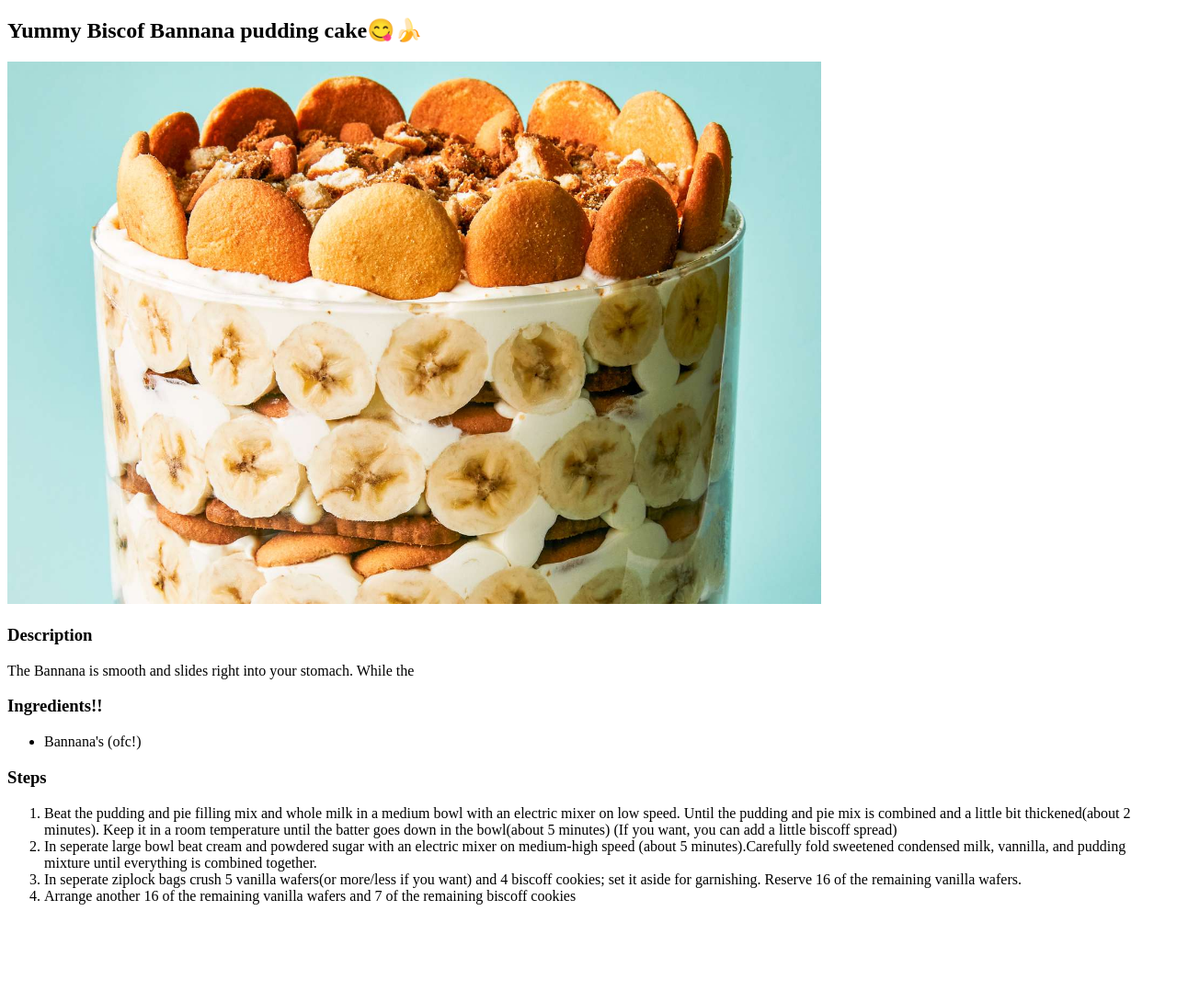
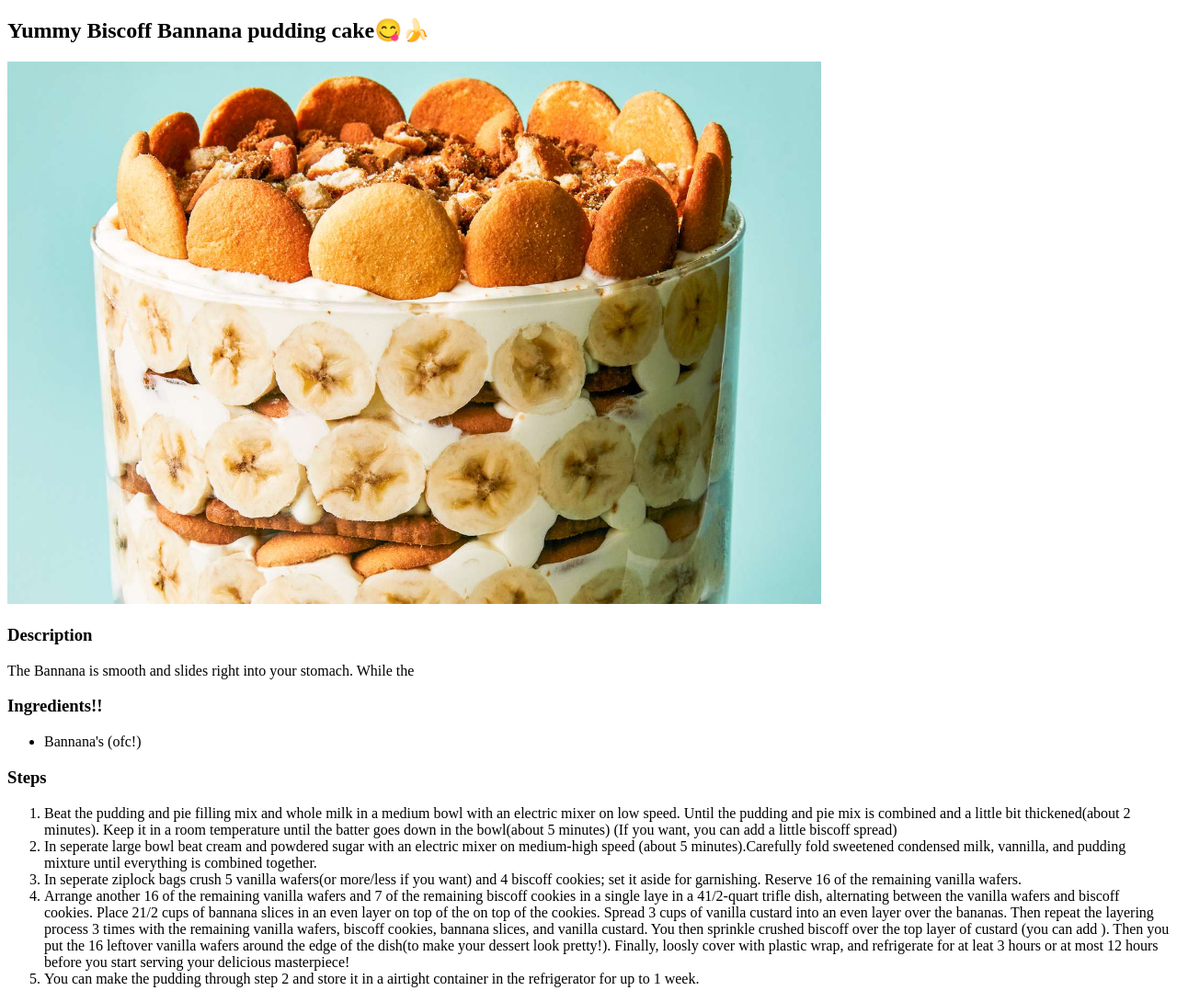
Before and after one commit to lilia2029/CS1-Recipe-Blog, a plain HTML site: page index.html in a window 1280 px wide. Shown: the part 61-1151 px from the top of the page at 92% size. Before the commit the page ends 1061 px from the top, so only its background shows below. Drawn offline with Linux system fonts and the light colour scheme.

Commit message:
finished the steps

```diff
--- a/index.html
+++ b/index.html
@@ -12,7 +12,7 @@
   <h1>Delicious Desserts for Hungy Humans</h1>
 
   <div id="recipe1" class="recipe-section">
-    <h2>Yummy Biscof Bannana pudding cake😋🍌</h2>
+    <h2>Yummy Biscoff Bannana pudding cake😋🍌</h2>
     <img src="banana-pudding-cake.jpg", width="70%">
 
     <h3>Description</h3>
@@ -28,7 +28,8 @@
       <li>Beat the pudding and pie filling mix and whole milk in a medium bowl with an electric mixer on low speed. Until the pudding and pie mix is combined and a little bit thickened(about 2 minutes). Keep it in a room temperature until the batter goes down in the bowl(about 5 minutes) (If you want, you can add a little biscoff spread)</li>
       <li>In seperate large bowl beat cream and powdered sugar with an electric mixer on medium-high speed (about 5 minutes).Carefully fold sweetened condensed milk, vannilla, and pudding mixture until everything is combined together.</li>
       <li>In seperate ziplock bags crush 5 vanilla wafers(or more/less if you want) and 4 biscoff cookies; set it aside for garnishing. Reserve 16 of the remaining vanilla wafers.</li>
-      <li>Arrange another 16 of the remaining vanilla wafers and 7 of the remaining biscoff cookies </li>
+      <li>Arrange another 16 of the remaining vanilla wafers and 7 of the remaining biscoff cookies in a single laye in a 41/2-quart trifle dish, alternating between the vanilla wafers and biscoff cookies. Place 21/2 cups of bannana slices in an even layer on top of the on top of the cookies. Spread 3 cups of vanilla custard into an even layer over the bananas. Then repeat the layering process 3 times with the remaining vanilla wafers, biscoff cookies, bannana slices, and vanilla custard. You then sprinkle crushed biscoff over the top layer of custard (you can add ). Then you put the 16 leftover vanilla wafers around the edge of the dish(to make your dessert look pretty!). Finally, loosly cover with plastic wrap, and refrigerate for at leat 3 hours or at most 12 hours before you start serving your delicious masterpiece!  </li>
+      <li>You can make the pudding through step 2 and store it in a airtight container in the refrigerator for up to 1 week.</li>
     </ol>
   </div>
 
```
